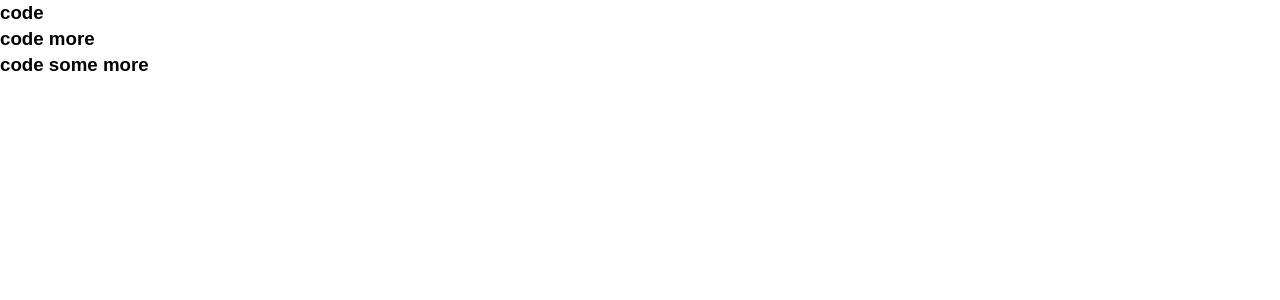
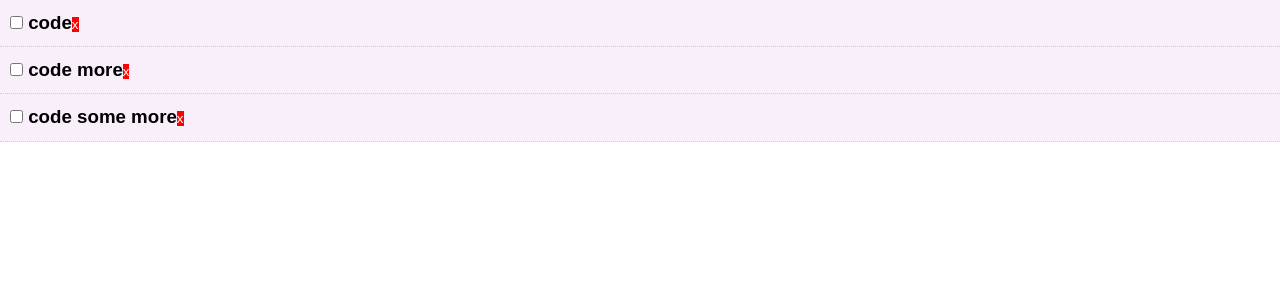
Before and after one commit to KhanDoors/react-practice-app, a React (Create React App) app: page / in a window 1280 px wide. Shown: the top 300 px of the page. Built offline with nearby package versions, Linux system fonts and the light colour scheme.

Commit message:
trying to get better

```diff
--- a/src/App.js
+++ b/src/App.js
@@ -24,11 +24,22 @@
     ]
   };
 
+  markComplete = id => {
+    this.setState({
+      todos: this.state.todos.map(todo => {
+        if (todo.id === id) {
+          todo.completed = !todo.completed;
+        }
+        return todo;
+      })
+    });
+  };
+
   render() {
     return (
       <div className="App">
         <header>
-          <Todos todos={this.state.todos} />
+          <Todos todos={this.state.todos} markComplete={this.markComplete} />
         </header>
       </div>
     );
--- a/src/components/TodoItem.js
+++ b/src/components/TodoItem.js
@@ -2,10 +2,27 @@
 import PropTypes from "prop-types";
 
 export class TodoItem extends Component {
+  getStyle = () => {
+    return {
+      background: "#F9EFFB",
+      padding: "10px",
+      borderBottom: "1px #ccc dotted",
+      textDecoration: this.props.todo.completed ? "line-through" : "none"
+    };
+  };
+
   render() {
+    const { id, title } = this.props.todo;
     return (
-      <div>
-        <h3>{this.props.todo.title}</h3>
+      <div style={this.getStyle()}>
+        <h3>
+          <input
+            type="checkbox"
+            onChange={this.props.markComplete.bind(this, id)}
+          />{" "}
+          {title}
+          <button style={btnStyle}>x</button>
+        </h3>
       </div>
     );
   }
@@ -15,4 +32,10 @@
   todo: PropTypes.object.isRequired
 };
 
+const btnStyle = {
+  background: "#ff0000",
+  color: "#fff",
+  border: "none"
+};
+
 export default TodoItem;
--- a/src/components/Todos.js
+++ b/src/components/Todos.js
@@ -4,7 +4,13 @@
 
 class Todos extends Component {
   render() {
-    return this.props.todos.map(todo => <TodoItem key={todo.id} todo={todo} />);
+    return this.props.todos.map(todo => (
+      <TodoItem
+        key={todo.id}
+        todo={todo}
+        markComplete={this.props.markComplete}
+      />
+    ));
   }
 }
 
```
